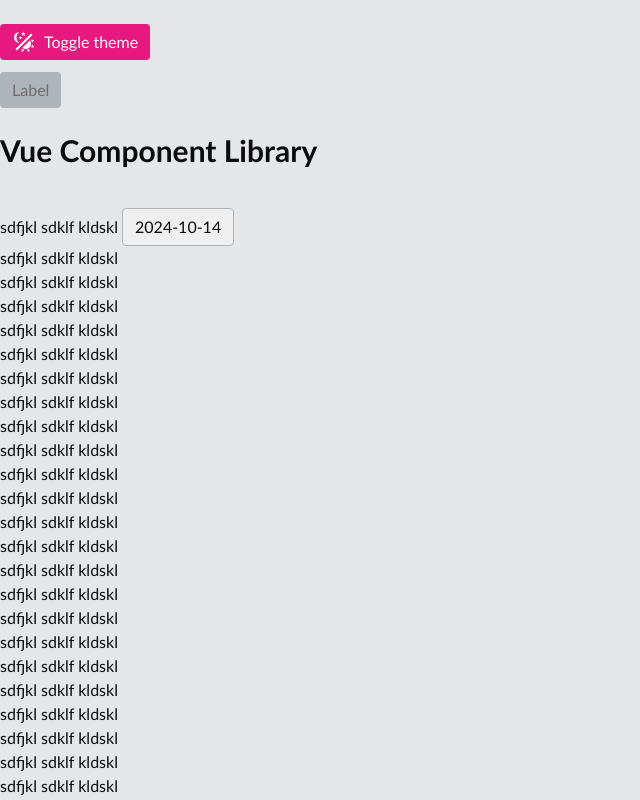
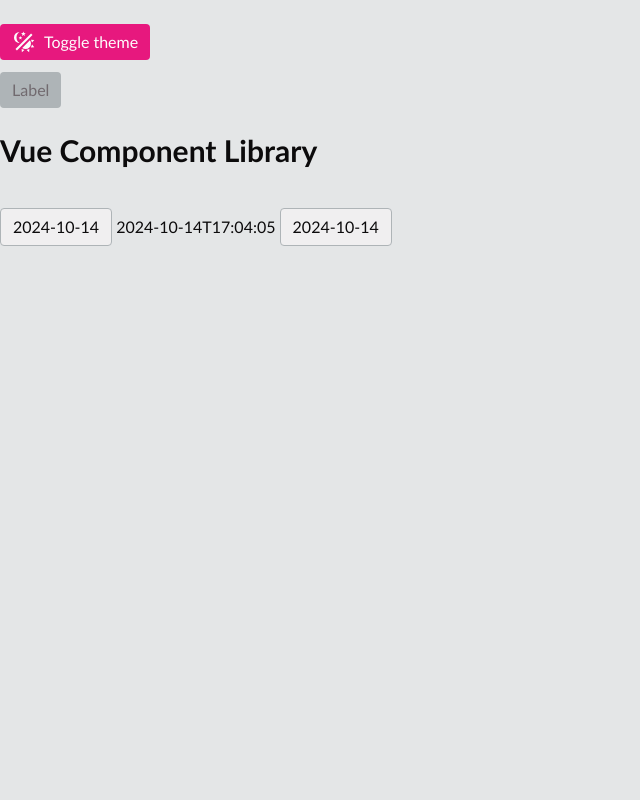
Before and after one commit to marepilc/vue-components, a Nuxt app: page / in a window 1280 px wide. Shown: the top 800 px of the page, without its empty margins (0-640 px from the left). Built offline with nearby package versions, Linux system fonts and the light colour scheme.

Commit message:
DatePicker without time

```diff
--- a/components/DatePicker.vue
+++ b/components/DatePicker.vue
@@ -1,10 +1,26 @@
 <script setup lang="ts">
+import {
+    ref,
+    computed,
+    watch,
+    nextTick,
+    onBeforeUnmount,
+    defineProps,
+    defineEmits,
+} from 'vue'
+
 const props = defineProps({
+    modelValue: {
+        type: Date,
+        default: () => new Date(), // Use Date object instead of a string
+    },
     format: {
         type: String,
         default: 'YYYY-MM-DD',
     },
 })
+
+const emits = defineEmits(['update:modelValue'])
 
 const pickerOpen = ref(false)
 const pickerRef = ref<HTMLElement | null>(null)
@@ -41,7 +57,12 @@ const monthAbbreviations = [
     'Dec',
 ]
 
-const selectedDate = ref(new Date())
+const selectedDate = ref(new Date(props.modelValue))
+
+// Emit updated model value as a Date object
+watch(selectedDate, (newValue) => {
+    emits('update:modelValue', newValue)
+})
 
 // Compute an array of days in the selected month/year
 const daysInMonth = computed(() => {
@@ -83,8 +104,6 @@ function toggleSelector() {
             positionPicker()
         })
     }
-
-    console.log(formatDate(selectedDate.value, props.format))
 }
 
 function positionPicker() {
@@ -229,16 +248,41 @@ function handleClickOutside(event: MouseEvent) {
     }
 }
 
+function handleKeyDown(event: KeyboardEvent) {
+    console.log(event.key)
+    console.log(pickerOpen.value)
+    if (pickerOpen.value) {
+        if (event.key === 'Escape') {
+            pickerOpen.value = false
+        } else if (event.key === 'ArrowLeft') {
+            offsetDate(-1)
+        } else if (event.key === 'ArrowRight') {
+            offsetDate(1)
+        } else if (event.key === 'ArrowUp') {
+            // offsetDate(-12)
+        } else if (event.key === 'ArrowDown') {
+            // offsetDate(12)
+        }
+    } else {
+        if (event.key === 'Enter' || event.key === 'ArrowDown') {
+            toggleSelector()
+        }
+    }
+}
+
 watch(pickerOpen, (isOpen) => {
     if (isOpen) {
         document.addEventListener('click', handleClickOutside)
+        document.addEventListener('keydown', handleKeyDown)
     } else {
         document.removeEventListener('click', handleClickOutside)
+        document.removeEventListener('keydown', handleKeyDown)
     }
 })
 
 onBeforeUnmount(() => {
     document.removeEventListener('click', handleClickOutside)
+    document.removeEventListener('keydown', handleKeyDown)
 })
 </script>
 
--- a/nuxt.config.ts
+++ b/nuxt.config.ts
@@ -1,7 +1,8 @@
 // https://nuxt.com/docs/api/configuration/nuxt-config
 export default defineNuxtConfig({
-  compatibilityDate: '2024-04-03',
-  devtools: { enabled: true },
-  css: ['~/assets/css/main.css'],
-  modules: ['@nuxtjs/tailwindcss', '@nuxtjs/color-mode']
+    compatibilityDate: '2024-04-03',
+    devtools: { enabled: true },
+    css: ['~/assets/css/main.css'],
+    // ssr: false,
+    modules: ['@nuxtjs/tailwindcss', '@nuxtjs/color-mode'],
 })
--- a/pages/index.vue
+++ b/pages/index.vue
@@ -4,6 +4,8 @@ const colorMode = useColorMode()
 function toggleTheme() {
     colorMode.preference = colorMode.preference === 'light' ? 'dark' : 'light'
 }
+
+const ddd = ref(new Date())
 </script>
 
 <template>
@@ -27,85 +29,10 @@ function toggleTheme() {
         <h1 class="py-6 text-3xl font-bold text-ink-950 dark:text-ink-50">
             Vue Component Library
         </h1>
-        sdfjkl sdklf kldskl
-        <DatePicker />
+        <DatePicker v-model="ddd" />
 
-        <br />
-        sdfjkl sdklf kldskl
-        <br />
-        sdfjkl sdklf kldskl
-        <br />
-        sdfjkl sdklf kldskl
-        <br />
-        sdfjkl sdklf kldskl
-        <br />
-        sdfjkl sdklf kldskl
-        <br />
-        sdfjkl sdklf kldskl
-        <br />
-        sdfjkl sdklf kldskl
-        <br />
-        sdfjkl sdklf kldskl
-        <br />
-        sdfjkl sdklf kldskl
-        <br />
-        sdfjkl sdklf kldskl
-        <br />
-        sdfjkl sdklf kldskl
-        <br />
-        sdfjkl sdklf kldskl
-        <br />
-        sdfjkl sdklf kldskl
-        <br />
-        sdfjkl sdklf kldskl
-        <br />
-        sdfjkl sdklf kldskl
-        <br />
-        sdfjkl sdklf kldskl
-        <br />
-        sdfjkl sdklf kldskl
-        <br />
-        sdfjkl sdklf kldskl
-        <br />
-        sdfjkl sdklf kldskl
-        <br />
-        sdfjkl sdklf kldskl
-        <br />
-        sdfjkl sdklf kldskl
-        <br />
-        sdfjkl sdklf kldskl
-        <br />
-        sdfjkl sdklf kldskl
-        <br />
-        sdfjkl sdklf kldskl
-        <br />
-        sdfjkl sdklf kldskl
-        <br />
-        sdfjkl sdklf kldskl
-        <br />
-        sdfjkl sdklf kldskl
-        <br />
-        sdfjkl sdklf kldskl
-        <br />
-        sdfjkl sdklf kldskl
-        <br />
-        sdfjkl sdklf kldskl
-        <br />
-        sdfjkl sdklf kldskl
-        <br />
-        sdfjkl sdklf kldskl
-        <br />
-        sdfjkl sdklf kldskl
-        <br />
-        sdfjkl sdklf kldskl
-        <br />
-        sdfjkl sdklf kldskl
-        <br />
-        sdfjkl sdklf kldskl
-        <br />
-        <br />
-        <br />
-        <br />
+        {{ ddd.toISOString().slice(0, 19) }}
+
         <DatePicker />
     </main>
 </template>
```
